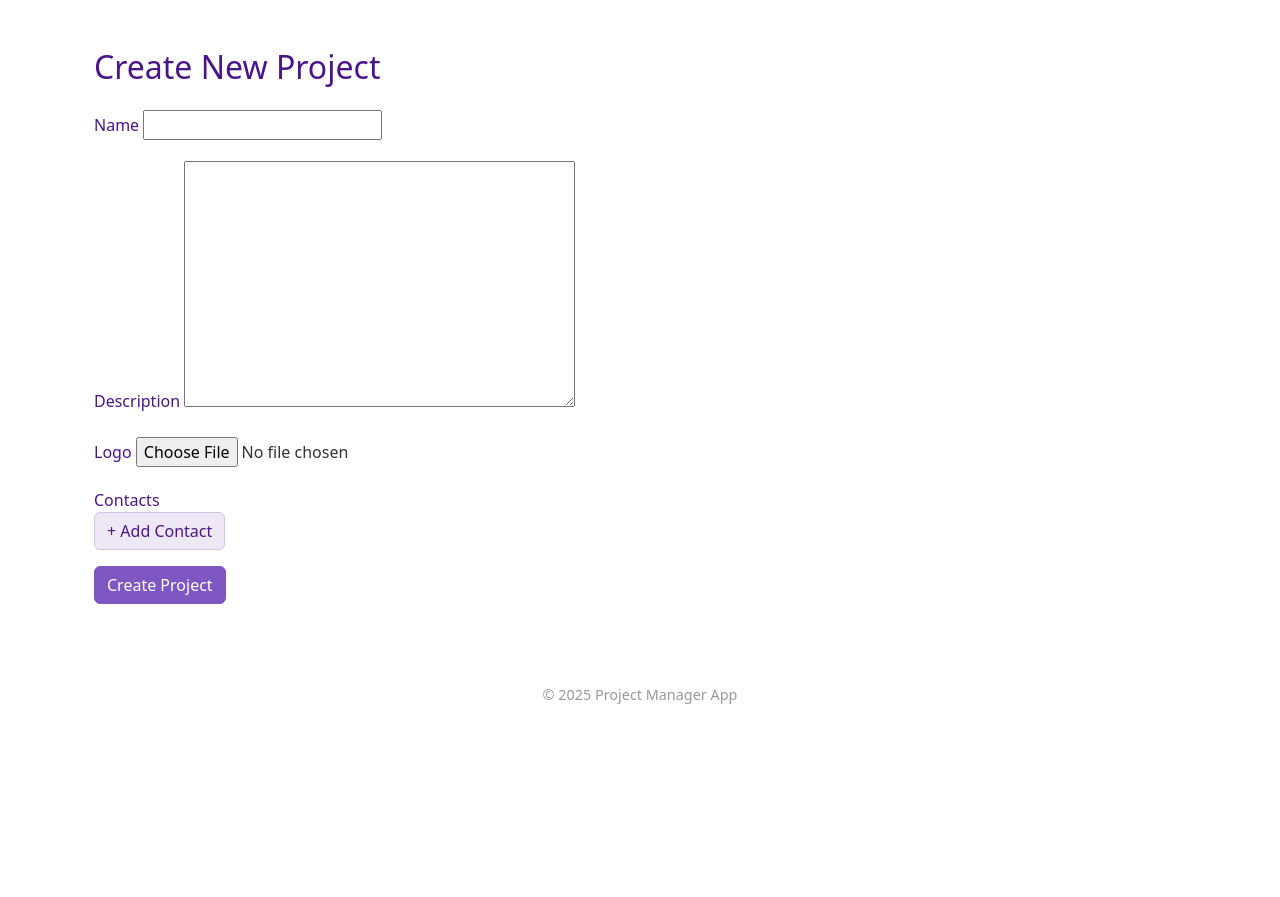
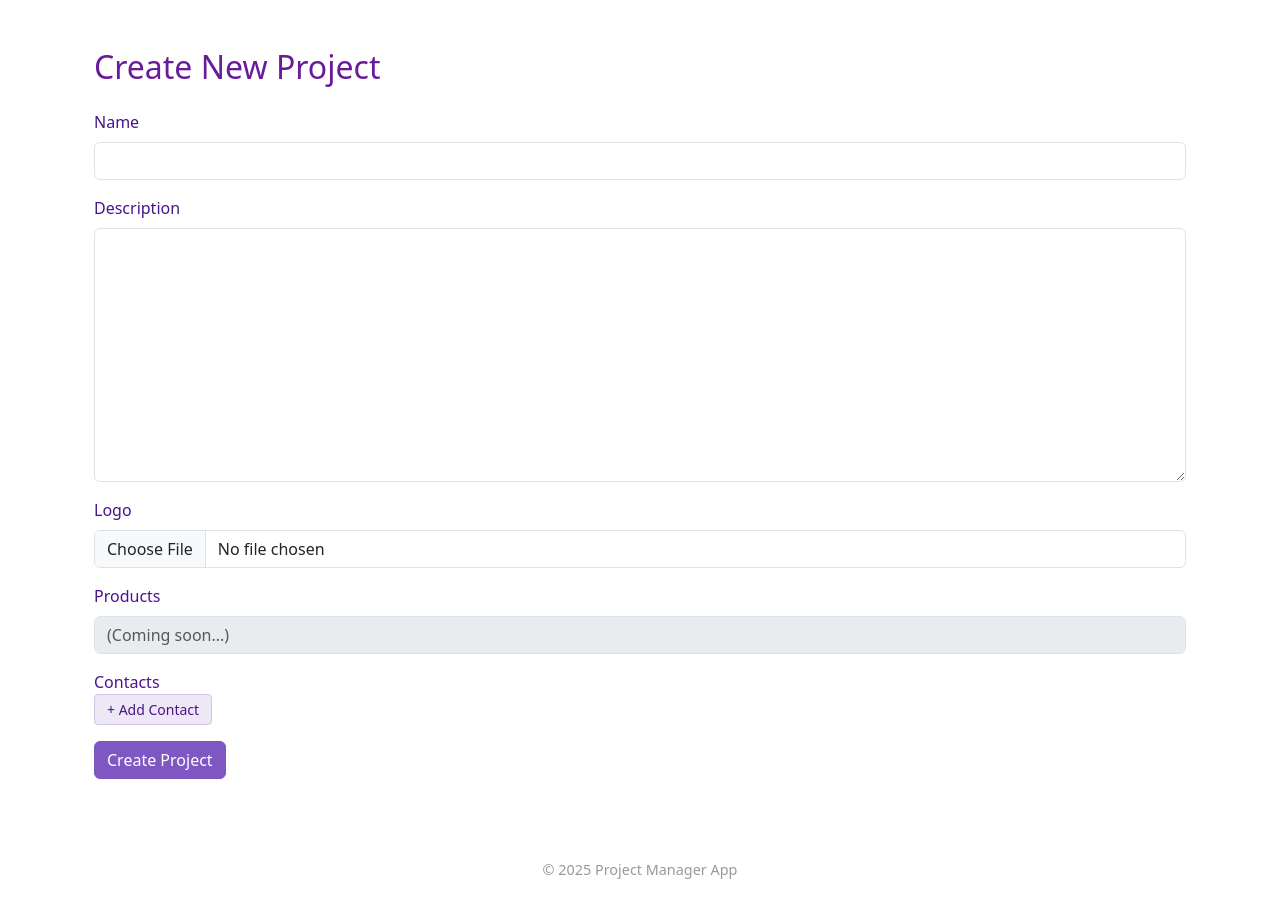
Before and after one commit to djalillounis/projectmanager, a Django app: page /projects/create/ in a window 1280 px wide. Shown: the part 56-953 px from the top of the page. Before the commit the page ends 760 px from the top, so only its background shows below. Run offline with Django 4.2, Linux system fonts and the light colour scheme; the visitor is signed in with stand-in values (Sample User, id 1).

Commit message:
create_project new

```diff
--- a/core/templates/project_create.html
+++ b/core/templates/project_create.html
@@ -1,44 +1,44 @@
 {% extends "base.html" %}
 {% load static %}
+{% load formatting %}
 {% block title %}Create New Project{% endblock %}
 
 {% block content %}
 <div class="container mt-5">
-    <h2 class="mb-4">Create New Project</h2>
+    <h2 class="mb-4 text-purple">Create New Project</h2>
 
     <form method="post" enctype="multipart/form-data" id="project-form">
         {% csrf_token %}
 
-        <!-- Name Field -->
+        <!-- Name -->
         <div class="mb-3">
             <label for="id_name" class="form-label">Name</label>
-            {{ form.name }}
+            {{ form.name|add_class:"form-control" }}
         </div>
 
-        <!-- Description Field -->
+        <!-- Description -->
         <div class="mb-3">
             <label for="id_description" class="form-label">Description</label>
-            {{ form.description }}
+            {{ form.description|add_class:"form-control" }}
         </div>
 
-        <!-- Logo Field -->
+        <!-- Logo Upload -->
         <div class="mb-3">
             <label for="id_logo" class="form-label">Logo</label>
-            {{ form.logo }}
+            <input type="file" name="logo" id="id_logo" class="form-control">
+        </div>
+
+        <!-- Products Placeholder -->
+        <div class="mb-3">
+            <label class="form-label">Products</label>
+            <input type="text" class="form-control text-muted" placeholder="(Coming soon...)" disabled>
         </div>
 
         <!-- Contacts Section -->
         <div class="mb-3">
             <label class="form-label">Contacts</label>
-            <!-- The container where new contact rows go -->
             <div id="contacts-container" class="row g-3 mb-2"></div>
-
-            <!-- Add Contact Button -->
-            <button type="button" class="btn btn-secondary" id="add-contact-btn">
-                + Add Contact
-            </button>
-
-            <!-- Hidden input to store final JSON -->
+            <button type="button" class="btn btn-secondary btn-sm" id="add-contact-btn">+ Add Contact</button>
             <input type="hidden" name="contacts_json" id="contacts-json">
         </div>
 
@@ -49,7 +49,7 @@
 
 {% block extra_js %}
 <script>
-// A template for a single contact row
+// Contact Row Template
 function getContactRowHTML(index) {
     return `
     <div class="row mb-2 contact-row" data-index="${index}">
@@ -80,18 +80,17 @@ function addContactRow() {
     contactIndex++;
 }
 
-document.addEventListener('click', function(e) {
+document.addEventListener('click', function (e) {
     if (e.target && e.target.classList.contains('remove-contact-btn')) {
         e.target.closest('.contact-row').remove();
     }
 });
 
-document.getElementById('add-contact-btn').addEventListener('click', function() {
+document.getElementById('add-contact-btn').addEventListener('click', function () {
     addContactRow();
 });
 
-// Before form submission, gather all contacts into JSON
-document.getElementById('project-form').addEventListener('submit', function(e) {
+document.getElementById('project-form').addEventListener('submit', function () {
     const container = document.getElementById('contacts-container');
     const rows = container.querySelectorAll('.contact-row');
     let contactsData = [];
@@ -101,8 +100,6 @@ document.getElementById('project-form').addEventListener('submit', function(e) {
         let email = row.querySelector('input[placeholder="Email"]').value.trim();
         let phone = row.querySelector('input[placeholder="Phone"]').value.trim();
         let role = row.querySelector('input[placeholder="Role"]').value.trim();
-
-        // Only add if at least one field is filled (optional logic)
         if (name || email || phone || role) {
             contactsData.push({ name, email, phone, role });
         }
--- a/core/templatetags/formatting.py
+++ b/core/templatetags/formatting.py
@@ -21,3 +21,6 @@ def format_iso(value):
         return dt.strftime("%d-%b-%y %H\\H%M")
     except Exception:
         return value
+@register.filter(name='add_class')
+def add_class(field, css_class):
+    return field.as_widget(attrs={"class": css_class})
```
